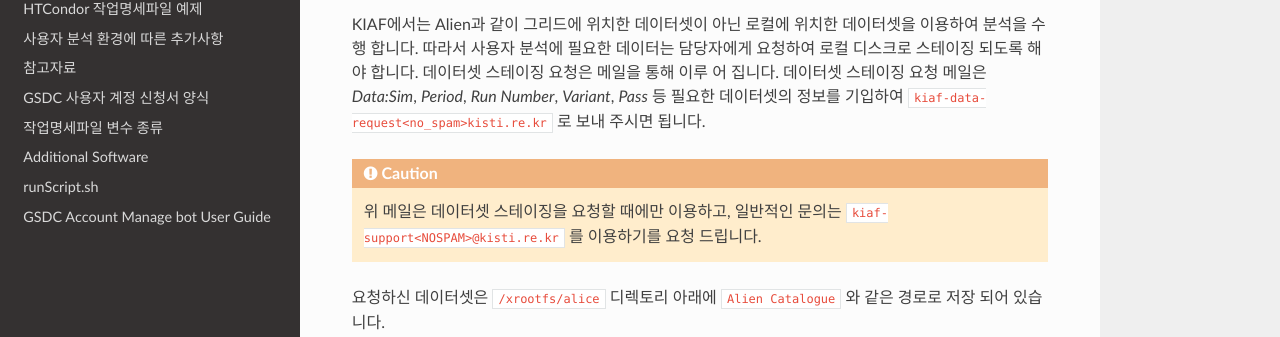
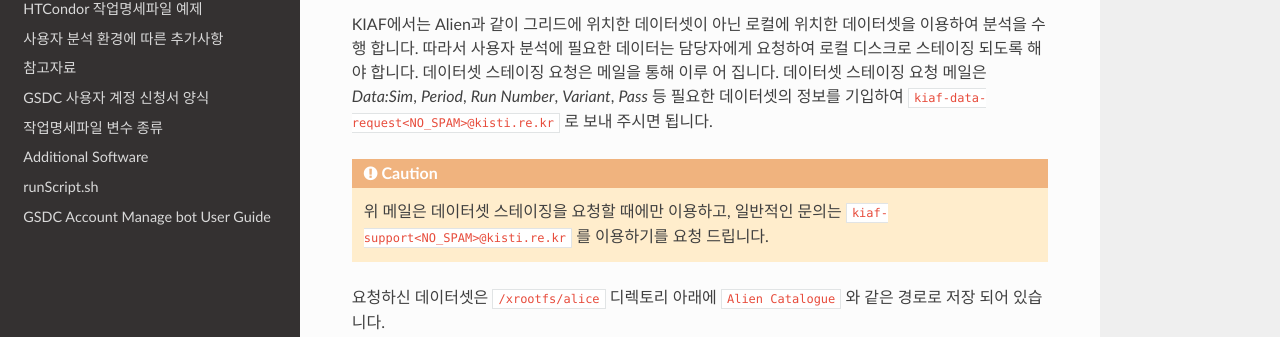
Before and after one commit to andiri/kiaf, a Sphinx documentation site: the page built from docs/source/dataset.rst, in a window 1280 px wide and 900 px high. Shown: the part 286-623 px from the top of the window. Built offline with Sphinx 7.4.7 and the Read the Docs theme 2.0.0, drawn with Linux system fonts in a browser that asks for light colours; some of the changed lines change nothing that is shown.

Commit message:
Update dataset.rst

```diff
--- a/docs/source/dataset.rst
+++ b/docs/source/dataset.rst
@@ -11,11 +11,11 @@
 KIAF에서는 Alien과 같이 그리드에 위치한 데이터셋이 아닌 로컬에 위치한 데이터셋을 이용하여 분석을 수행 합니다.
 따라서 사용자 분석에 필요한 데이터는 담당자에게 요청하여 로컬 디스크로 스테이징 되도록 해야 합니다.
 데이터셋 스테이징 요청은 메일을 통해 이루 어 집니다.
-데이터셋 스테이징 요청 메일은 *Data:Sim*, *Period*, *Run Number*, *Variant*, *Pass* 등 필요한 데이터셋의 정보를 기입하여 ``kiaf-data-request<no_spam>kisti.re.kr`` 로 보내 주시면 됩니다.
+데이터셋 스테이징 요청 메일은 *Data:Sim*, *Period*, *Run Number*, *Variant*, *Pass* 등 필요한 데이터셋의 정보를 기입하여 ``kiaf-data-request<NO_SPAM>@kisti.re.kr`` 로 보내 주시면 됩니다.
 
 .. caution::
 
-  위 메일은 데이터셋 스테이징을 요청할 때에만 이용하고, 일반적인 문의는 ``kiaf-support<NOSPAM>@kisti.re.kr`` 를 이용하기를 요청 드립니다.
+  위 메일은 데이터셋 스테이징을 요청할 때에만 이용하고, 일반적인 문의는 ``kiaf-support<NO_SPAM>@kisti.re.kr`` 를 이용하기를 요청 드립니다.
 
 요청하신 데이터셋은 ``/xrootfs/alice`` 디렉토리 아래에 ``Alien Catalogue`` 와 같은 경로로 저장 되어 있습니다.
 
```
